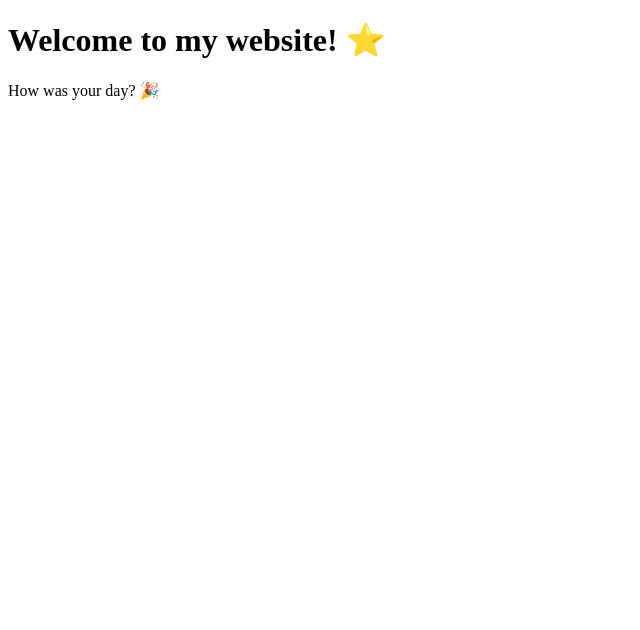
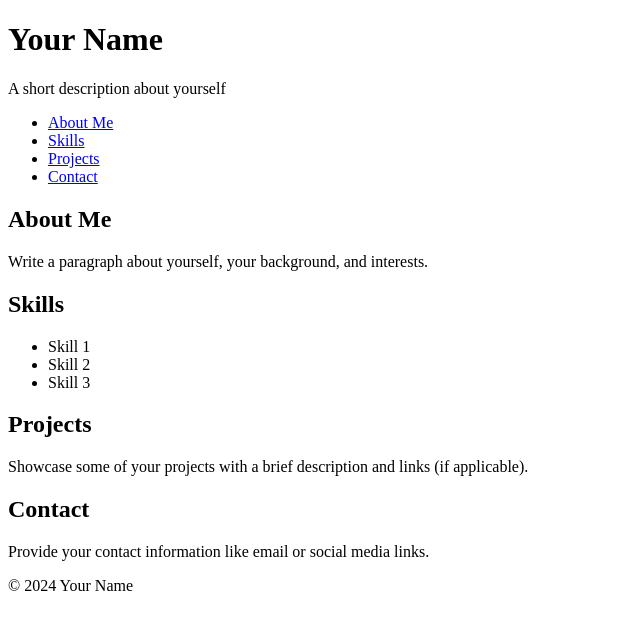
Before and after one commit to Cosmichiker/Cosmichiker.github.io, a plain HTML site: page index.html in a window 1280 px wide. Shown: the whole page, without its empty margins (0-640 px from the left). Drawn offline with Linux system fonts and the light colour scheme.

Commit message:
Update index.html

```diff
--- a/index.html
+++ b/index.html
@@ -1,10 +1,53 @@
 <!DOCTYPE html>
-<html>
-   <head>
-      <title>My Cool Website</title>
-   </head>
-   <body>
-      <h1>Welcome to my website! ⭐️</h1>
-      <p>How was your day? 🎉</p>
-   </body>
+<html lang="en">
+<head>
+  <meta charset="UTF-8">
+  <meta name="viewport" content="width=device-width, initial-scale=1.0">
+  <title>Your Name - Personal Website</title>
+</head>
+<body>
+  <header>
+    <h1>Your Name</h1>
+    <p>A short description about yourself</p>
+  </header>
+
+  <nav>
+    <ul>
+      <li><a href="#about">About Me</a></li>
+      <li><a href="#skills">Skills</a></li>
+      <li><a href="#projects">Projects</a></li>
+      <li><a href="#contact">Contact</a></li>
+    </ul>
+  </nav>
+
+  <main>
+    <section id="about">
+      <h2>About Me</h2>
+      <p>Write a paragraph about yourself, your background, and interests.</p>
+    </section>
+
+    <section id="skills">
+      <h2>Skills</h2>
+      <ul>
+        <li>Skill 1</li>
+        <li>Skill 2</li>
+        <li>Skill 3</li>
+      </ul>
+    </section>
+
+    <section id="projects">
+      <h2>Projects</h2>
+      <p>Showcase some of your projects with a brief description and links (if applicable).</p>
+    </section>
+
+    <section id="contact">
+      <h2>Contact</h2>
+      <p>Provide your contact information like email or social media links.</p>
+    </section>
+  </main>
+
+  <footer>
+    <p>&copy; 2024 Your Name</p>
+  </footer>
+</body>
 </html>
```
